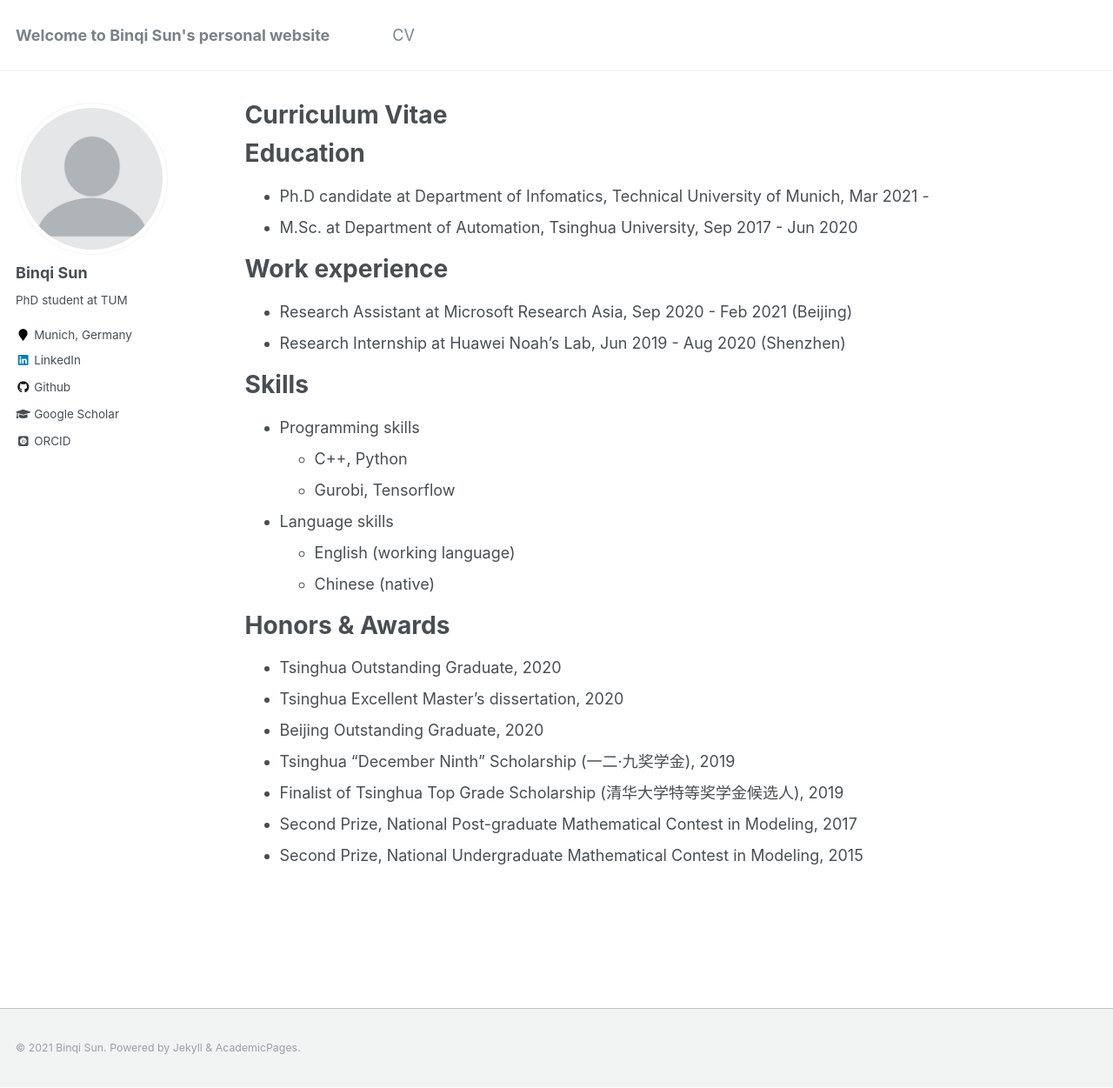
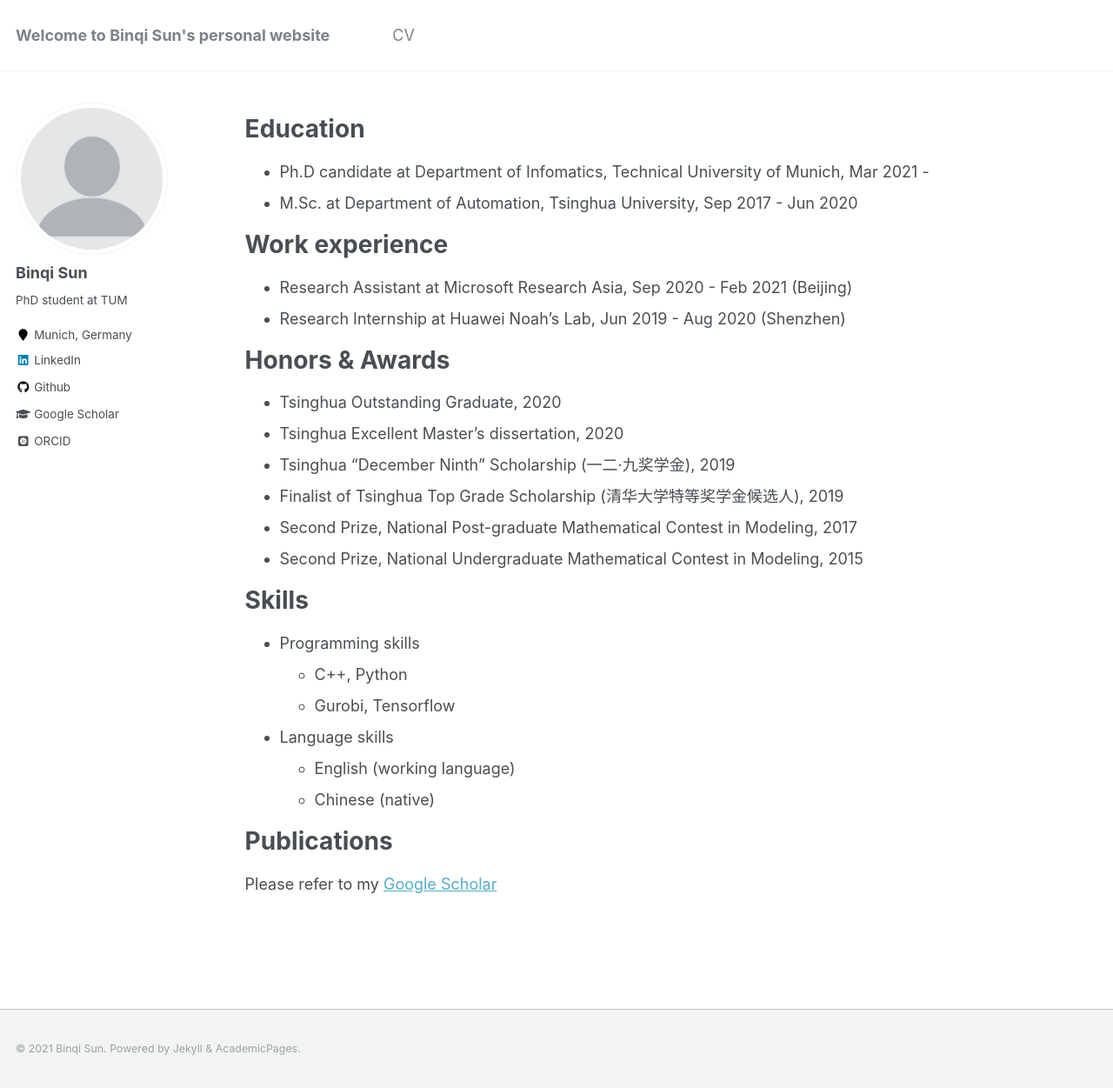
Before and after one commit to binqi-sun/binqi-sun.github.io, a Jekyll site: the page built from _pages/cv.md, in a window 1280 px wide and 1251 px high. Shown: the whole window at 87% size. Built offline with Jekyll 4.4.1, drawn with Linux system fonts in a browser that asks for light colours; some web fonts are replaced; some of the changed lines change nothing that is shown.

Commit message:
update cv

```diff
--- a/_pages/cv.md
+++ b/_pages/cv.md
@@ -1,6 +1,6 @@
 ---
 layout: archive
-title: "Curriculum Vitae"
+# title: "Curriculum Vitae"
 permalink: /cv/
 author_profile: true
 redirect_from:
@@ -19,6 +19,16 @@ Work experience
 * Research Assistant at Microsoft Research Asia, Sep 2020 - Feb 2021 (Beijing)
 * Research Internship at Huawei Noah's Lab, Jun 2019 - Aug 2020 (Shenzhen)
 
+Honors & Awards
+======
+* Tsinghua Outstanding Graduate, 2020
+* Tsinghua Excellent Master’s dissertation, 2020
+<!-- * Beijing Outstanding Graduate, 2020 -->
+* Tsinghua “December Ninth” Scholarship (一二·九奖学金), 2019
+* Finalist of Tsinghua Top Grade Scholarship (清华大学特等奖学金候选人), 2019
+* Second Prize, National Post-graduate Mathematical Contest in Modeling, 2017
+* Second Prize, National Undergraduate Mathematical Contest in Modeling, 2015
+
 Skills
 ======
 * Programming skills
@@ -28,19 +38,11 @@ Skills
   * English (working language)
   * Chinese (native)
 
-Honors & Awards
+Publications
 ======
-* Tsinghua Outstanding Graduate, 2020
-* Tsinghua Excellent Master’s dissertation, 2020
-* Beijing Outstanding Graduate, 2020
-* Tsinghua “December Ninth” Scholarship (一二·九奖学金), 2019
-* Finalist of Tsinghua Top Grade Scholarship (清华大学特等奖学金候选人), 2019
-* Second Prize, National Post-graduate Mathematical Contest in Modeling, 2017
-* Second Prize, National Undergraduate Mathematical Contest in Modeling, 2015
+Please refer to my [Google Scholar](https://scholar.google.com/citations?user=ZFeeY4gAAAAJ&hl=en)
 
-<!-- Publications
-======
-  <ul>{% for post in site.publications %}
+  <!-- <ul>{% for post in site.publications %}
     {% include archive-single-cv.html %}
   {% endfor %}</ul> -->
 
```
